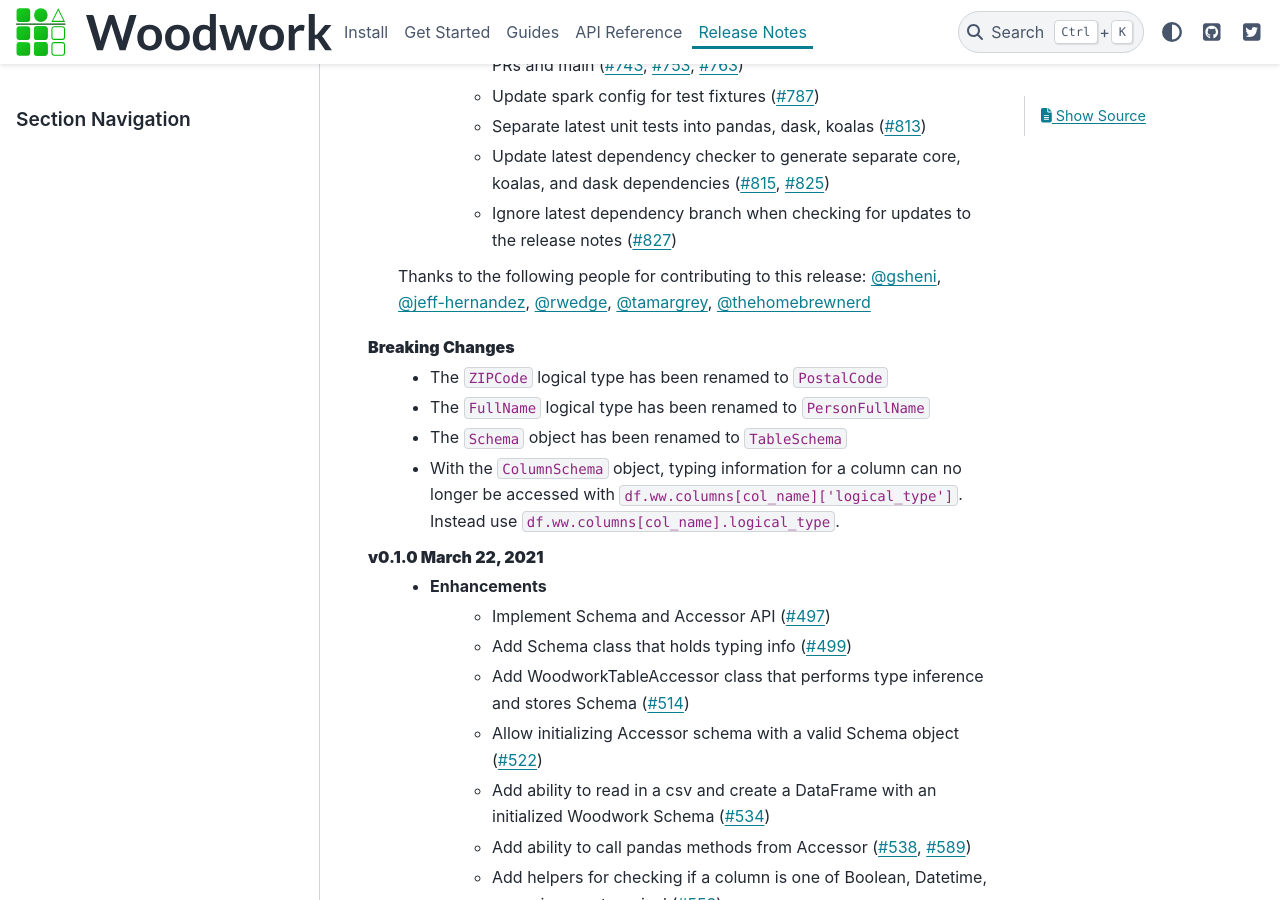
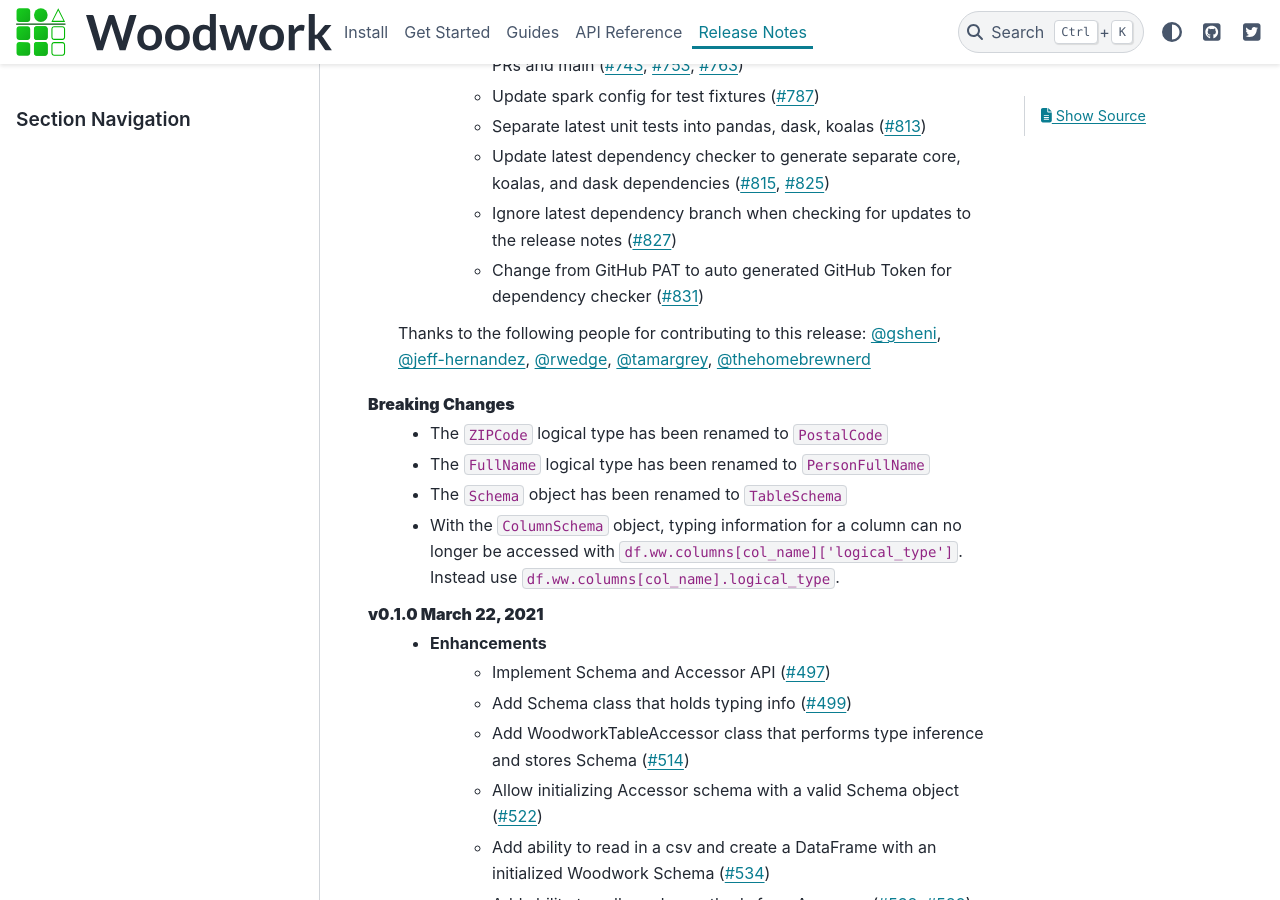
Before and after one commit to alteryx/woodwork, a Sphinx documentation site: the page built from docs/source/release_notes.rst, in a window 1280 px wide and 900 px high, scrolled down 1378 px. Built offline with Sphinx 7.4.7 and the PyData theme 0.15.4, drawn with Linux system fonts in a browser that asks for light colours; comment, search, counter and statistics services are not loaded.

Commit message:
Update release_notes.rst

```diff
--- a/docs/source/release_notes.rst
+++ b/docs/source/release_notes.rst
@@ -37,6 +37,7 @@ Release Notes
         * Separate latest unit tests into pandas, dask, koalas (:pr:`813`)
         * Update latest dependency checker to generate separate core, koalas, and dask dependencies (:pr:`815`, :pr:`825`)
         * Ignore latest dependency branch when checking for updates to the release notes (:pr:`827`)
+        * Change from GitHub PAT to auto generated GitHub Token for dependency checker (:pr:`831`)
 
     Thanks to the following people for contributing to this release:
     :user:`gsheni`, :user:`jeff-hernandez`, :user:`rwedge`, :user:`tamargrey`, :user:`thehomebrewnerd`
```
